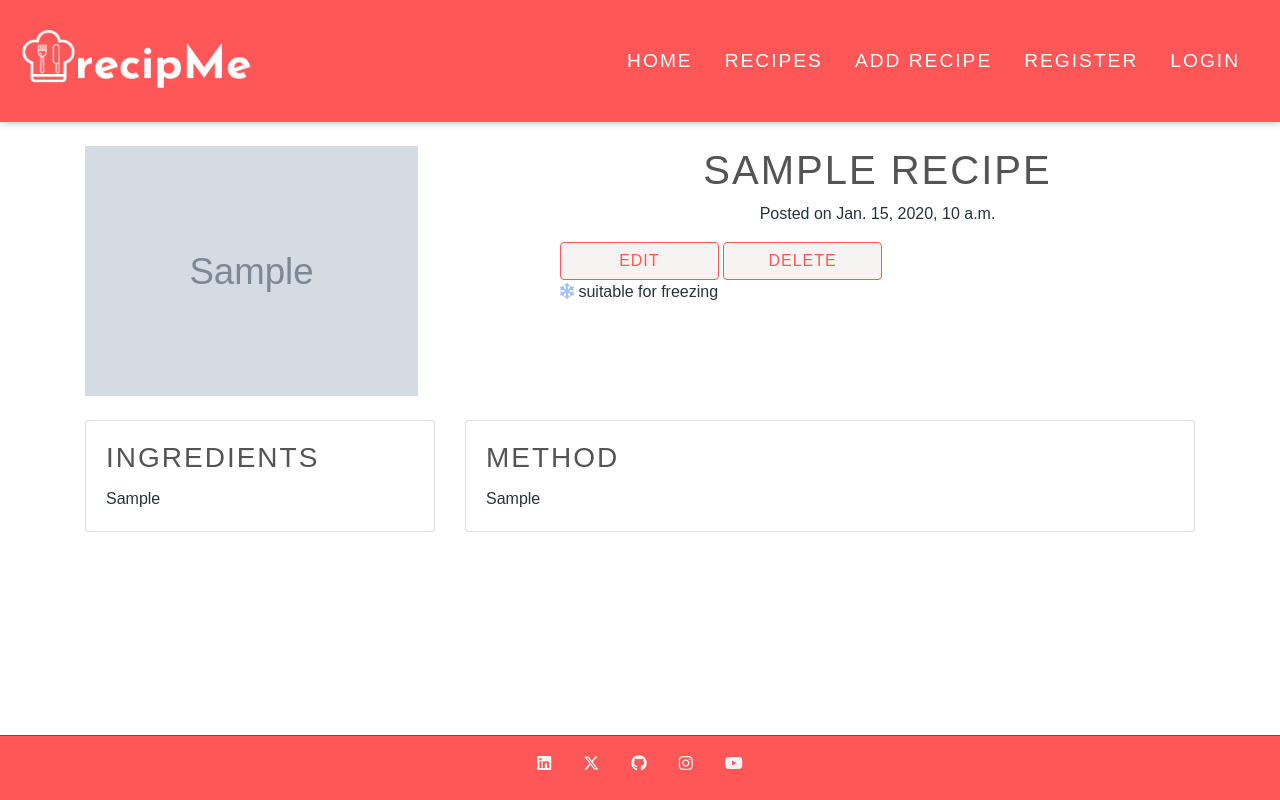
After one commit to rachbry/recipme-django-cookbook, a Django app: page /recipes/recipes/1/ in a window 1280 px wide. The commit adds this page. Run offline with Django 4.2, Linux system fonts and the light colour scheme; tables that the repository leaves empty hold one stand-in row (values such as "Sample post"); grey boxes marked "Sample" are stand-in pictures; parts of the project's set-up code (start-up, migrations or seed data) failed here and were passed over; some libraries are stand-ins or nearby versions.

Commit message:
view and html page created to view full recipe details

```diff
--- a/recipes/admin.py
+++ b/recipes/admin.py
@@ -7,6 +7,7 @@ from .models import Recipe
 class RecipeAdmin(admin.ModelAdmin):
     list_display = (
         'title',
+        'slug',
         'description',
         'instructions',
         'ingredients',
--- a/recipes/models.py
+++ b/recipes/models.py
@@ -34,7 +34,7 @@ class Recipe(models.Model):
     """
     user = models.ForeignKey(User, related_name='recipe_owner', on_delete=models.CASCADE)
     title = models.CharField(max_length=300, null=False, blank=False)
-    slug = models.SlugField(max_length=200, unique=True)
+    slug = models.SlugField(max_length=200, unique=True, null=False)
     description = models.CharField(max_length=500, null=False, blank=False)
     instructions = RichTextField(max_length=10000, null=False, blank=False)
     ingredients = RichTextField(max_length=10000, null=False, blank=False)
@@ -51,8 +51,8 @@ class Recipe(models.Model):
 
     freezable = models.BooleanField(default=False)
 
+    def __str__(self):
+        return str(self.title)
+
     class Meta:
         ordering = ['-posted_date']
-
-    def __str__(self):
-        return str(self.title)
--- /dev/null
+++ b/recipes/templates/recipes/full_recipe.html
@@ -0,0 +1,45 @@
+{% extends 'base.html' %}
+
+{% block title %}Recipe - {{recipe.title}}{% endblock %}
+
+{% block content %}
+<div class="container mt-4">
+    <div class="row">
+        <div class="col-md-5 mb-4">
+            <img src="{{recipe.image.url}}" alt="{{recipe.image_alt}}" class="recipe-pic">
+        </div>
+        <div class="col-md-7 mb-4">
+            <h1 class="text-center">{{recipe.title}}</h1>
+            <p class="text-center">Posted on {{recipe.posted_date}}</p>
+            <a href="#" class="btn button-action w-25">Edit</a>
+            <a href="#" class="btn button-action w-25">Delete</a>
+
+            {% if recipe.freezable %}
+
+            <p><i class="fa-solid fa-snowflake fa-xlg" style="color: #a4c3f9;"></i> suitable for freezing</p>
+            {% else %}
+            <p><i class="fa-solid fa-ban fa-xlg" style="color: #a4c3f9;"></i>not suitable for freezing</p>
+            {% endif %}
+        </div>
+    </div>
+
+    <div class="row">
+        <div class="col-md-4 mb-4">
+            <div class="card">
+                <div class="card-body">
+                    <h3 class="card-title">Ingredients</h3>
+                    <p class="card-text">{{recipe.ingredients|safe}}</p>
+                </div>
+            </div>
+        </div>
+        <div class="col-md-8 mb-4">
+            <div class="card">
+                <div class="card-body">
+                    <h3 class="card-title">Method</h3>
+                    <p class="card-text">{{recipe.instructions|safe}}</p>
+                </div>
+            </div>
+        </div>
+    </div>
+</div>
+{% endblock %}
--- a/recipes/urls.py
+++ b/recipes/urls.py
@@ -1,6 +1,8 @@
 from django.urls import path
-from .views import AddRecipe
+from .views import AddRecipe, Recipes, FullRecipe
 
 urlpatterns = [
     path('', AddRecipe.as_view(), name = 'add_recipe'),
+    path('recipes', Recipes.as_view(), name='recipes'),
+    path('recipes/<slug:pk>/', FullRecipe.as_view(), name='full_recipe'),
 ]
--- a/recipes/views.py
+++ b/recipes/views.py
@@ -1,8 +1,9 @@
 from django.shortcuts import render
-from django.views.generic import CreateView
+from django.views.generic import CreateView, ListView, DetailView
+from django.contrib.auth.mixins import LoginRequiredMixin
+
 from .models import Recipe
 from .forms import RecipeForm
-from django.contrib.auth.mixins import LoginRequiredMixin
 
 # Create your views here.
 class AddRecipe(LoginRequiredMixin, CreateView):
@@ -16,4 +17,25 @@ class AddRecipe(LoginRequiredMixin, CreateView):
 
     def form_valid(self, form):
         form.instance.user = self.request.user
+
         return super(AddRecipe, self).form_valid(form)
+
+
+
+
+class Recipes(ListView):
+    """
+    View all recipes
+    """
+    template_name = 'recipes/recipes.html'
+    model = Recipe
+    context_object_name = 'recipes'
+
+
+class FullRecipe(DetailView):
+    """
+    View full detail for single a recipe
+    """
+    template_name = 'recipes/full_recipe.html'
+    model = Recipe
+    context_object_name = 'recipe'
--- a/static/css/base.css
+++ b/static/css/base.css
@@ -136,3 +136,25 @@ a.navbar-brand {
 #id_password1_helptext {
     text-align: left;
 }
+
+/* Recipes page */
+
+.recipes {
+    text-decoration: none;
+}
+
+.recipes:hover {
+    cursor: pointer;
+}
+.recipe-card {
+    width: 18rem;
+    height: 90%;
+    margin-top: 1rem;
+}
+
+
+/* full recipe page */
+
+.recipe-pic {
+    max-height: 250px;
+}
--- a/templates/includes/header.html
+++ b/templates/includes/header.html
@@ -15,14 +15,14 @@
     <div class="collapse navbar-collapse" id="navbarSupportedContent">
         <ul class="navbar-nav ml-auto mb-2 mb-lg-0 uppercase">
             <li class="nav-item">
-                <a class="nav-link {% if url_name == 'home' %}active{% endif %}" aria-current="page"
+                <a class="nav-link {% if request.path == '/' %}active{% endif %}" aria-current="page"
                     href="{% url 'home' %}">Home</a>
             </li>
             <li class="nav-item">
-                <a class="nav-link {% if url_name == 'recipes' %}active{% endif %}" href="#">Recipes</a>
+                <a class="nav-link {% if url_name == 'recipes' %}active{% endif %}" href="{% url 'recipes' %}">Recipes</a>
             </li>
             <li class="nav-item">
-                <a class="nav-link {% if url_name == 'add_recipe' %}active{% endif %}" href="{% url 'add_recipe' %}">Add Recipe</a>
+                <a class="nav-link {% if request.path == '/recipes/add-recipe' %}active{% endif %}" href="{% url 'add_recipe' %}">Add Recipe</a>
             </li>
             <!-- login or out -->
             {% if user.is_authenticated %}
```
Also changed, not shown: recipes/forms.py (+11 -8 lines), recipes/templates/recipes/recipes.html (added, +21 -0 lines).
